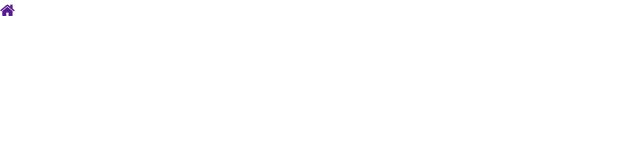
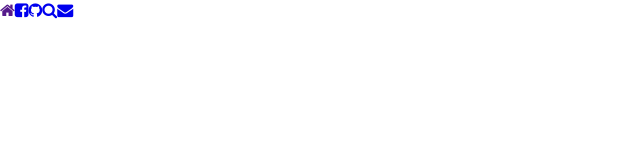
Before and after one commit to sjoseph11236/portfolio_drat, a React (Create React App) app: page / in a window 1280 px wide. Shown: the top 160 px of the page, without its empty margins (0-640 px from the left). Built offline with nearby package versions, Linux system fonts and the light colour scheme.

Commit message:
feat: add git hub logo

```diff
--- a/src/components/LinksBar.js
+++ b/src/components/LinksBar.js
@@ -4,6 +4,10 @@ const LinksBar = () => {
   return (
     <div className="linksBar">
       <a href="" className="home"><i className="fa fa-home"></i></a>
+      <a href="https://www.facebook.com/sammy.sasenarine"><i class="fa fa-facebook-square"></i></a>
+      <a href="https://www.instagram.com/samiam_gy/?hl=en"><i class="fa fa-github"></i></a>
+      <a href="#"><i class="fa fa-search"></i></a>
+      <a href="#"><i class="fa fa-envelope"></i></a>
     </div>
   );
 }
```
